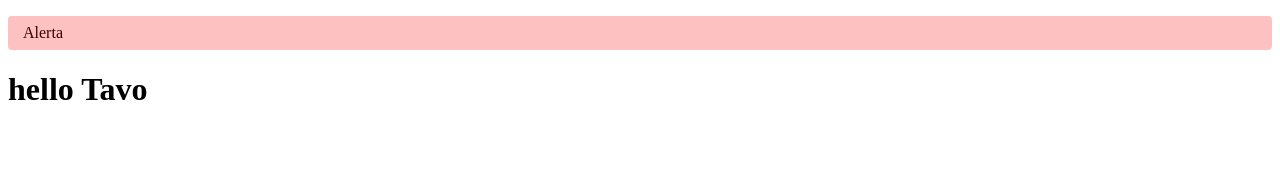
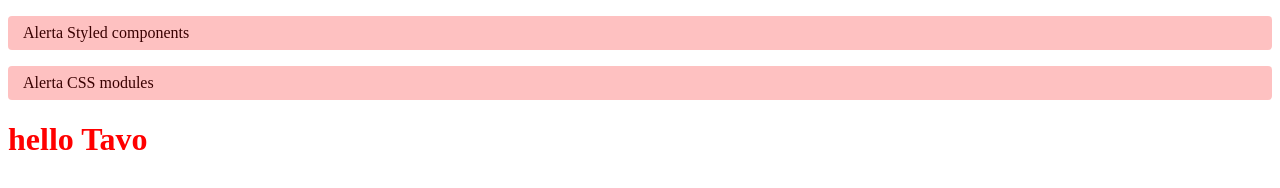
Before and after one commit to gustavoromerocl/introduccion-a-gatsby, a Gatsby site in the folder hello-world-starter/: page /about in a window 1280 px wide. Built offline with nearby package versions, Linux system fonts and the light colour scheme; Gatsby itself is replaced by a stand-in of ours.

Commit message:
estilos - styled components

```diff
--- a/hello-world-starter/gatsby-config.js
+++ b/hello-world-starter/gatsby-config.js
@@ -16,6 +16,7 @@ module.exports = {
       }
     },
     'gatsby-plugin-sharp',
-    'gatsby-transformer-sharp'
+    'gatsby-transformer-sharp',
+    'gatsby-plugin-styled-components'
   ],
 }
--- a/hello-world-starter/package.json
+++ b/hello-world-starter/package.json
@@ -14,13 +14,16 @@
     "test": "echo \"Write tests! -> https://gatsby.dev/unit-testing\" && exit 1"
   },
   "dependencies": {
+    "babel-plugin-styled-components": "^2.0.3",
     "gatsby": "^4.7.1",
     "gatsby-image": "^3.11.0",
     "gatsby-plugin-sharp": "^4.7.0",
+    "gatsby-plugin-styled-components": "^5.7.0",
     "gatsby-source-filesystem": "^4.7.0",
     "gatsby-transformer-sharp": "^4.7.0",
     "react": "^17.0.1",
-    "react-dom": "^17.0.1"
+    "react-dom": "^17.0.1",
+    "styled-components": "^5.3.3"
   },
   "devDependencies": {
     "prettier": "^2.5.1"
--- a/hello-world-starter/src/components/hello/Hello.jsx
+++ b/hello-world-starter/src/components/hello/Hello.jsx
@@ -1,12 +1,28 @@
 import React from 'react'
 import * as helloComponentCSS from './hello.module.css'
+import styled from 'styled-components'
 
-export default (props) => {
-  console.log(helloComponentCSS);
+
+const Hello = (props) => {
+  /*console.log(helloComponentCSS);*/
+  const Alert = styled.p`
+    background-color: rgba(250,50,50,0.3);
+    color: rgb(57, 0, 0);
+    border-radius: 4px;
+    padding: 8px 15px;
+  `
   return (
-    <div>
-      <p className={ helloComponentCSS.alert } >Alerta</p>
+    //Es necesario recibir los estilos que envian al momento de exportar el componente a trav+es de las props
+    <div className={props.className}>
+      <Alert>Alerta Styled components</Alert>
+      <p className={ helloComponentCSS.alert } >Alerta CSS modules</p>
       <h1>hello {props.name}</h1>
     </div>
   )
 }
+
+//Styled components también es aplicable a componentes de react y en este ejemplo lo aplicamos al componente hello
+//Adicional a la gestión de los estilos, con props.color validamos si el componente recibe algún color en la propiedad "color", de lo contrario por defecto será azul
+export default styled(Hello)`
+  color: ${ props => props.color || 'blue' };
+`
--- a/hello-world-starter/src/pages/about.jsx
+++ b/hello-world-starter/src/pages/about.jsx
@@ -4,7 +4,8 @@ import Hello from "../components/hello/Hello"
 export default () => {
   return (
     <div>
-      <Hello name={"Tavo"}/>
+      {/**Pasamos el color para validar la funcionalidad de styled componentes en el componente hello */}
+      <Hello name={"Tavo"} color="red"/>
     </div>
   )
 }
```
Also changed, not shown: README.md, 1 other file.
